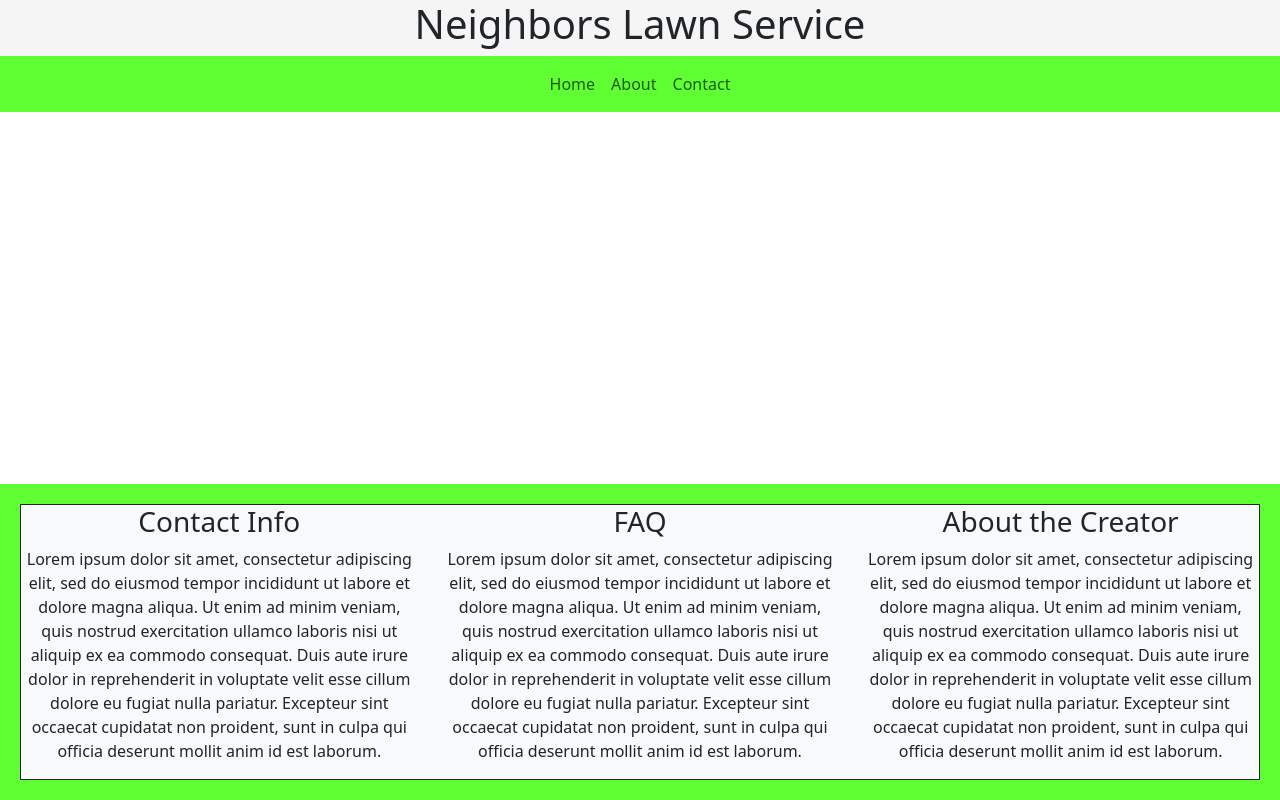
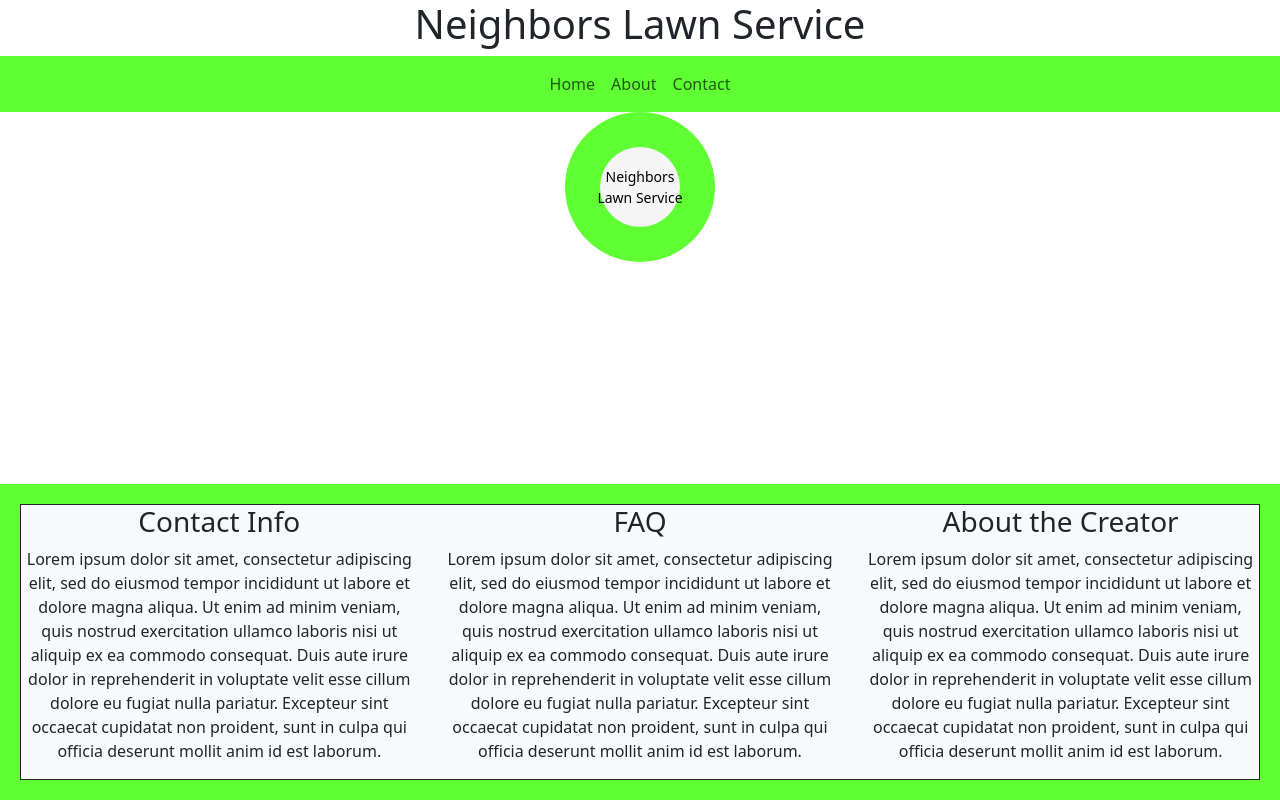
Before and after one commit to bneighbs6/b-neighborly-lawn, a React (Create React App) app: page / in a window 1280 px wide. Built offline with nearby package versions, Linux system fonts and the light colour scheme; the HTML template or start-up script is replaced by a standard one.

Commit message:
Weak creation of a logo

```diff
--- a/src/App.js
+++ b/src/App.js
@@ -12,12 +12,12 @@ function App() {
         <Header />
       </div>
 
+      <div id="nav-bar">
+        <NavigationBar />
+      </div>
+
       <div id="logo">
         <Logo />
-      </div>
-
-      <div id="nav-bar">
-        <NavigationBar />
       </div>
 
       <div id="footer">
--- a/src/Components/Logo.jsx
+++ b/src/Components/Logo.jsx
@@ -1,15 +1,18 @@
 import React from "react";
-import "../../src/index.css"
+import "../../src/index.css";
 
 function Logo() {
-    // TODO: Try to create your own logo using CSS
-    <>
-      <h1>Circle Logo</h1>
-      <p>Trying to create a logo</p>
-      <span className="outer-circle">
-        <span className="inner-circle"></span>
-      </span>
-    </>;
+    return (
+        <div className="logo-container">
+            <span className="outer-circle">
+                <span className="inner-circle"></span>
+                <div className="text-container">
+                    <div className="neighbors-word">Neighbors</div>
+                    <div className="lawn-service-word">Lawn Service</div>
+                </div>
+            </span>
+        </div>
+    );
 }
 
 export default Logo;
--- a/src/index.css
+++ b/src/index.css
@@ -7,9 +7,10 @@ body {
   -moz-osx-font-smoothing: grayscale;
 }
 
+/*
 .App {
   background-color: whitesmoke;
-}
+} */
 
 code {
   font-family: source-code-pro, Menlo, Monaco, Consolas, 'Courier New',
@@ -30,22 +31,29 @@ code {
   text-align: center;
 }
 
-/* Logo.css */
+/* Logo css */
+.logo-container {
+  display: flex;
+  justify-content: center; /* Center the logo on the page */
+  align-items: center; /* Center vertically */
+}
+
 .outer-circle {
-  display: inline-block;
-  width: 100px; /* Adjust size as needed */
-  height: 100px; /* Adjust size as needed */
+  display: flex; /* Use flexbox for inner elements */
+  flex-direction: column; /* Stack text vertically */
+  align-items: center; /* Center text horizontally */
+  justify-content: center; /* Center text vertically */
+  width: 150px; /* Adjust as needed */
+  height: 150px; /* Adjust as needed */
   border-radius: 50%; /* Makes it a circle */
   background-color: #5fff33; /* Outer circle color */
-  position: relative; /* Positioning for inner circle */
-  justify-content: center;
-  align-items: center;
+  position: relative; /* For absolute positioning of inner circle */
 }
 
 .inner-circle {
   display: inline-block;
-  width: 60px; /* Adjust size as needed */
-  height: 60px; /* Adjust size as needed */
+  width: 80px; /* Adjust size as needed */
+  height: 80px; /* Adjust size as needed */
   border-radius: 50%; /* Makes it a circle */
   background-color: whitesmoke; /* Inner circle color */
   position: absolute; /* Positioning within outer circle */
@@ -53,3 +61,15 @@ code {
   left: 50%; /* Centers the inner circle horizontally */
   transform: translate(-50%, -50%); /* Adjusts position to center */
 }
+
+.text-container {
+  position: relative; /* To position text properly */
+  z-index: 1; /* Ensure text is above the inner circle */
+  text-align: center; /* Center text */
+  color: black; /* Text color */
+}
+
+.neighbors-word, .lawn-service-word {
+  margin: 0; /* Remove default margin */
+  font-size: 14px; /* Adjust font size as needed */
+}
```
